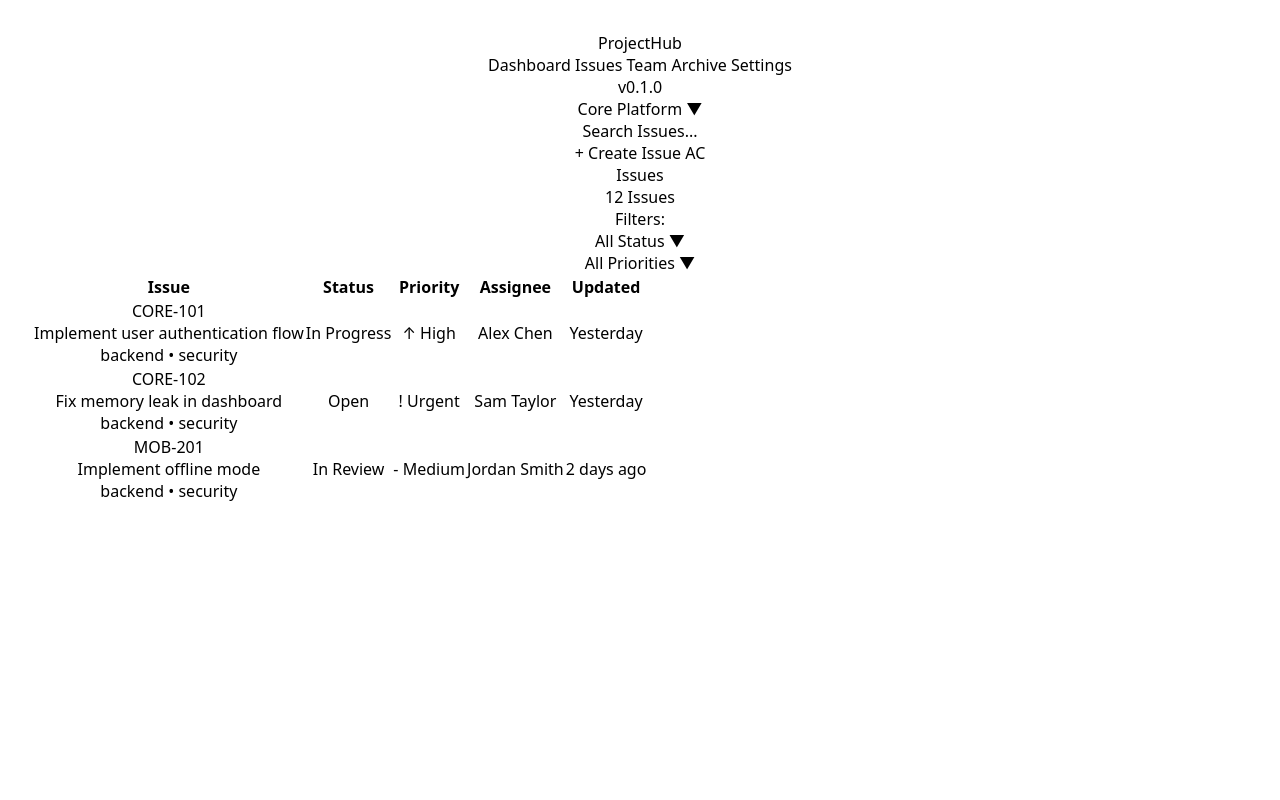
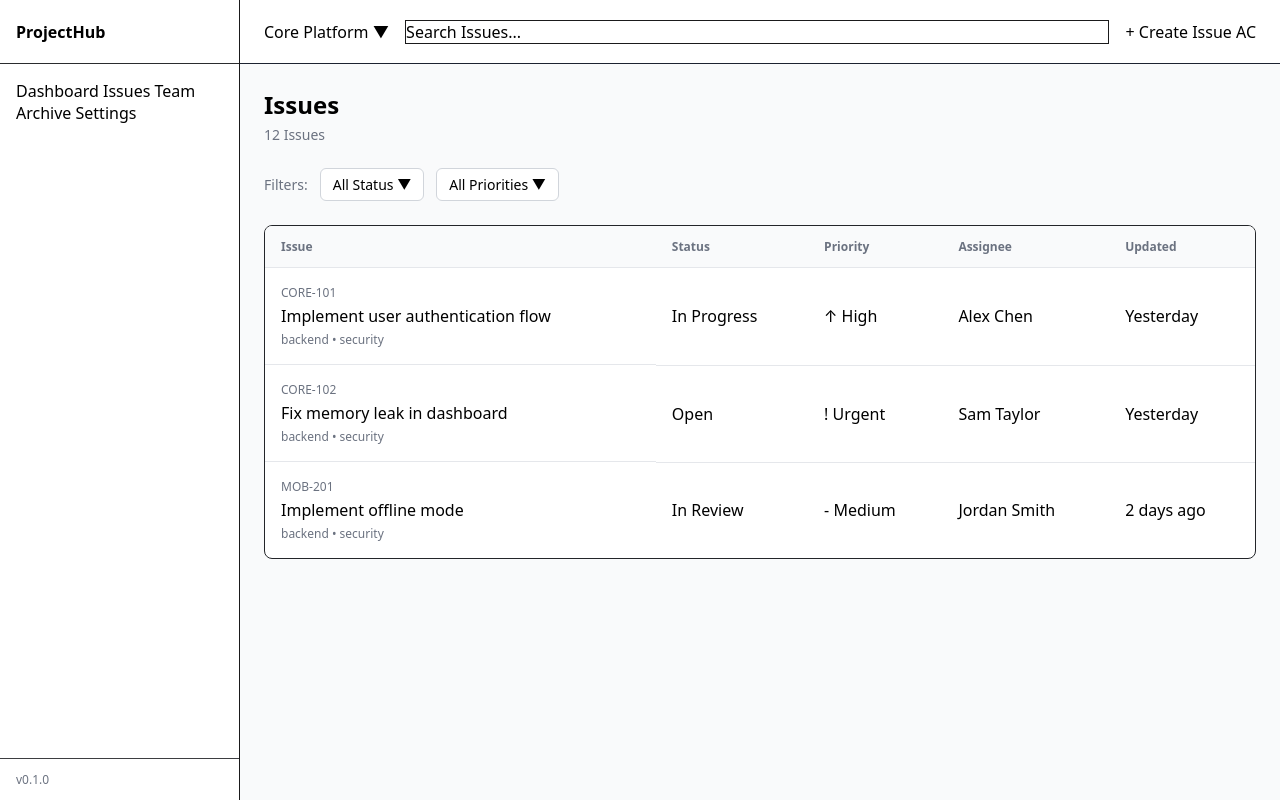
Before and after one commit to b-poole/project-dashboard, a React (Vite) app in the folder project-management-dashboard/: page / in a window 1280 px wide. Built offline with nearby package versions, Linux system fonts and the light colour scheme.

Commit message:
feat: added static dashboard layout with placeholder content

```diff
--- a/project-management-dashboard/src/App.css
+++ b/project-management-dashboard/src/App.css
@@ -1,6 +1,193 @@
-#root {
-  max-width: 1280px;
-  margin: 0 auto;
-  padding: 2rem;
-  text-align: center;
+/* Debug */
+
+.debug * {
+  outline: 1px dashed rgba(87, 10, 10, 0.589);
 }
+
+/* App Shell */
+
+.app-shell {
+  display: flex;
+  height: 100vh;
+  width: 100%;
+  background-color: #f9fafb;
+}
+
+/* Side bar */
+.sidebar {
+  width: 240px;
+  display: flex;
+  flex-direction: column;
+  border-right: 1px solid #1a1a1b;
+  background-color: #ffffff;
+}
+
+.brand-area {
+  height: 64px;
+  display: flex;
+  align-items: center;
+  padding: 0 16px;
+  font-weight: 600;
+  border-bottom: 1px solid #2a2c2e;
+}
+
+.nav-list {
+  flex: 1;
+  padding: 16px;
+  display: flex;
+  flex-direction: column;
+  gap: 8px;
+}
+
+.sidebar-footer {
+  padding: 12px 16px;
+  font-size: 12px;
+  color: #6b7280;
+  border-top: 1px solid #3d3e41;
+}
+
+/* Main content */
+
+.main-content {
+  flex: 1;
+  display: flex;
+  flex-direction: column;
+  overflow: hidden;
+}
+
+/* App Header */
+
+.app-header {
+  height: 64px;
+  display: flex;
+  align-items: center;
+  gap: 16px;
+  padding: 0 24px;
+  border-bottom: 1px solid #1c2230;
+  background-color: #ffffff;
+}
+
+.project-selector {
+  font-weight: 500;
+}
+
+.search-bar {
+  flex: 1;
+  border: 1px solid #1a1a1b;
+}
+
+.header-actions {
+  display: flex;
+  align-items: center;
+  gap: 12px;
+}
+
+/* Page Contents */
+
+.page-content {
+  flex: 1;
+  padding: 24px;
+  overflow-y: auto;
+  display: flex;
+  flex-direction: column;
+  gap: 24px;
+}
+
+/* Page Header */
+
+.page-header {
+  display: flex;
+  flex-direction: column;
+  gap: 4px;
+}
+
+.page-header .title {
+  font-size: 24px;
+  font-weight: 600;
+}
+
+.page-header .subtitle {
+  font-size: 14px;
+  color: #6b7280;
+}
+
+/* Filter Bar */
+
+.filter-bar {
+  display: flex;
+  align-items: center;
+  gap: 12px;
+}
+
+.filter-label {
+  font-size: 14px;
+  color: #6b7280;
+}
+
+.status-filter,
+.priority-filter {
+  padding: 6px 12px;
+  border: 1px solid #d1d5db;
+  border-radius: 6px;
+  font-size: 14px;
+  background-color: #ffffff;
+}
+
+/* Issues Table */
+
+.issues-table {
+  background-color: #ffffff;
+  border: 1px solid #232529;
+  border-radius: 8px;
+  overflow: hidden;
+}
+
+table {
+  width: 100%;
+  border-collapse: collapse;
+}
+
+thead {
+  background-color: #f9fafb;
+}
+
+th {
+  text-align: left;
+  font-size: 12px;
+  font-weight: 600;
+  color: #6b7280;
+  padding: 12px 16px;
+  border-bottom: 1px solid #e5e7eb;
+}
+
+td {
+  padding: 16px;
+  border-bottom: 1px solid #e5e7eb;
+  vertical-align: middle;
+}
+
+.issue-row:last-child td {
+  border-bottom: none;
+}
+
+/* Issues Table > Info Column */
+
+.issue-info {
+  display: flex;
+  flex-direction: column;
+  gap: 4px;
+}
+
+.issue-meta {
+  font-size: 12px;
+  color: #6b7280;
+}
+
+.issue-title {
+  font-weight: 500;
+}
+
+.issue-tags {
+  font-size: 12px;
+  color: #6b7280;
+}
```
